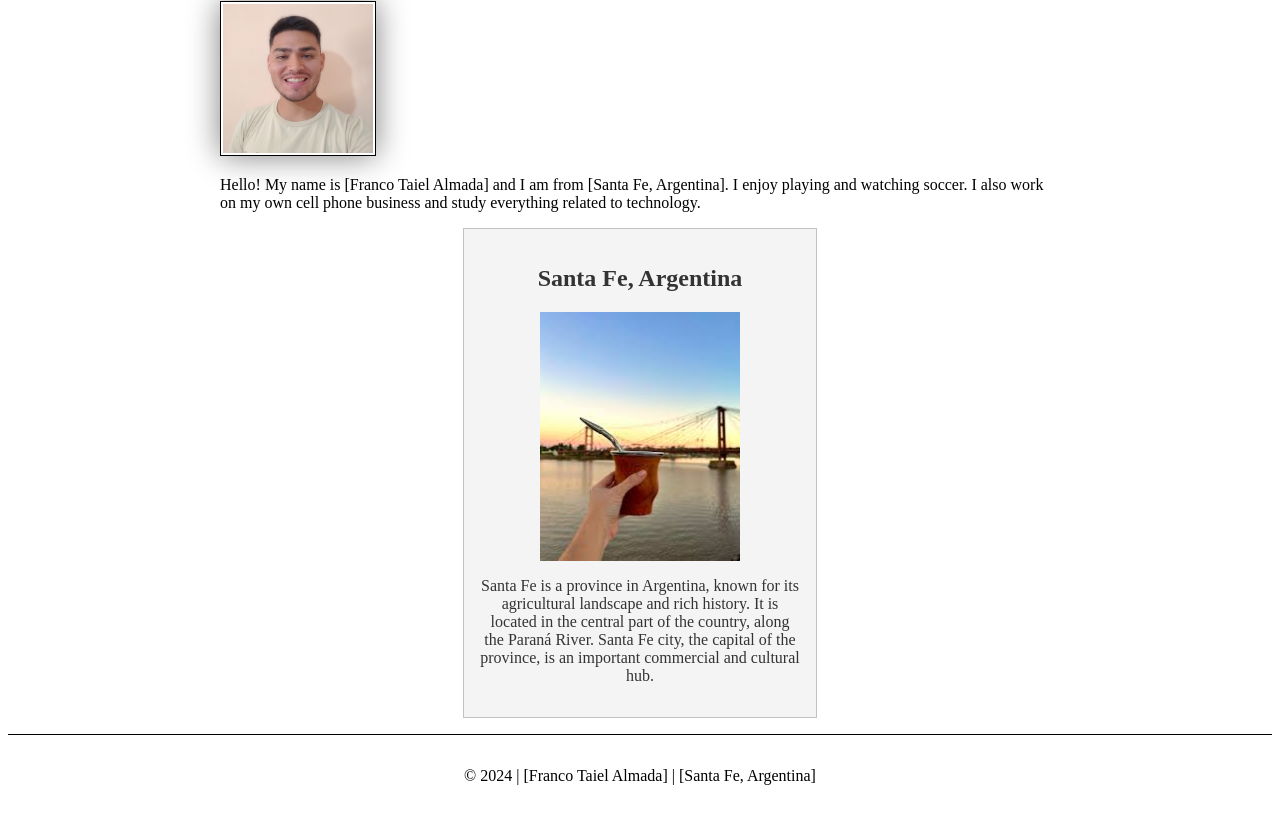
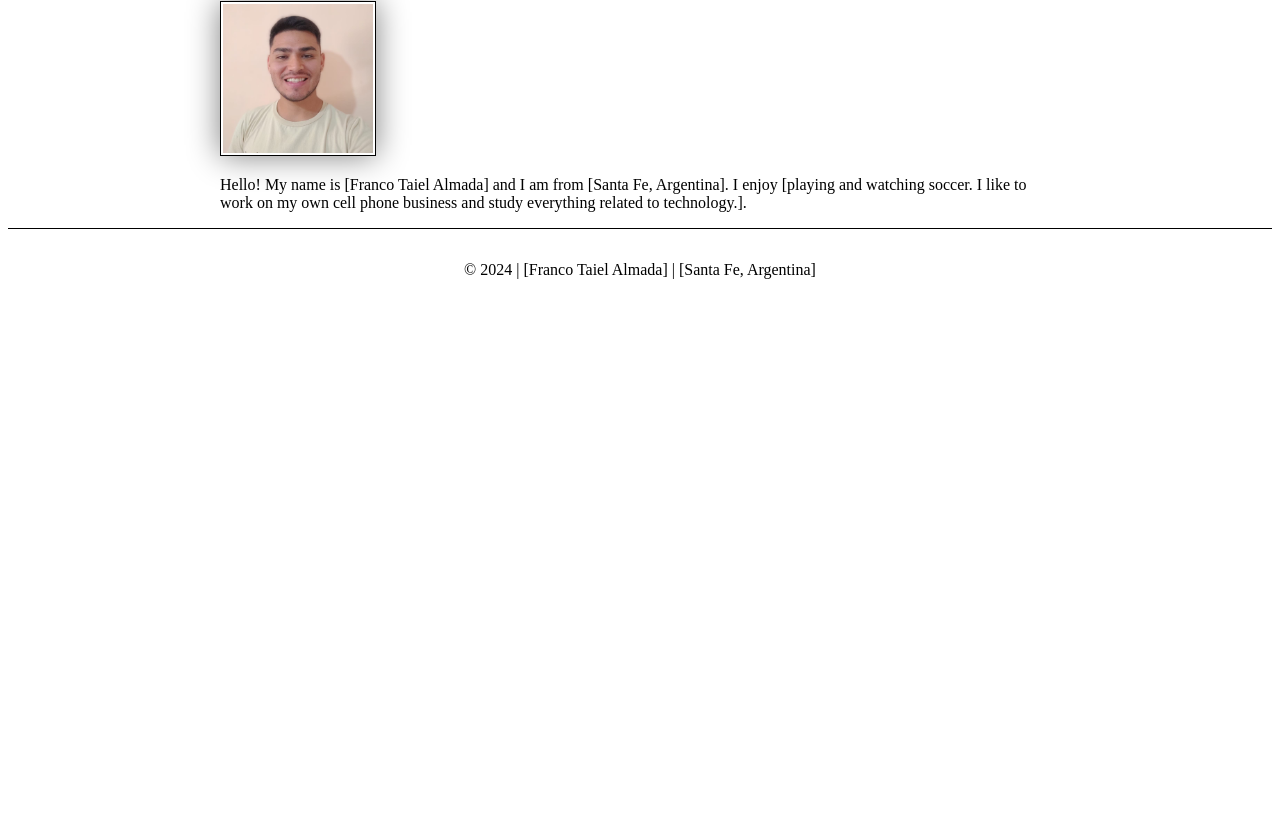
Before and after one commit to Falmada15/wdd130, a plain HTML site: page index.html in a window 1280 px wide. Shown: the part 223-1046 px from the top of the page. After the commit the page ends 800 px from the top, so only its background shows below. Drawn offline with Linux system fonts and the light colour scheme.

Commit message:
Descripción de los cambios realizados

```diff
--- a/index.html
+++ b/index.html
@@ -3,7 +3,7 @@
   <head>
     <meta charset="utf-8">
     <meta name="viewport" content="width=device-width, initial-scale=1.0">
-    <meta name="description" content="Franco Taiel Almada's home page. The page showcases personal information, interests, and includes details about Santa Fe, Argentina.">
+    <meta name="description" content="Franco Taiel Almada's personal webpage showcasing his background, interests, and involvement in WDD 130 at BYU Idaho.">
     <meta name="author" content="Franco Taiel Almada">
     <title>[Franco Taiel Almada] | WDD 130</title>
     <link rel="stylesheet" href="styles/styles.css">
@@ -18,13 +18,8 @@
     <main>
       <h1>[Franco Taiel Almada] | WDD 130</h1>
       <img src="images/profile.jpg" alt="Hello, my name is [Franco Taiel Almada]" width="200">
-      <p>Hello! My name is [Franco Taiel Almada] and I am from [Santa Fe, Argentina]. I enjoy playing and watching soccer. I also work on my own cell phone business and study everything related to technology.</p>
+      <p>Hello! My name is [Franco Taiel Almada] and I am from [Santa Fe, Argentina]. I enjoy [playing and watching soccer. I like to work on my own cell phone business and study everything related to technology.].</p>
     </main>
-    <aside>
-      <h2>Santa Fe, Argentina</h2>
-      <img src="images/santa-fe.jpg" alt="A scenic view of Santa Fe" width="200">
-      <p>Santa Fe is a province in Argentina, known for its agricultural landscape and rich history. It is located in the central part of the country, along the Paraná River. Santa Fe city, the capital of the province, is an important commercial and cultural hub.</p>
-    </aside>
     <footer>
       <p>&copy; 2024 | [Franco Taiel Almada] | [Santa Fe, Argentina]</p>
     </footer>
```
